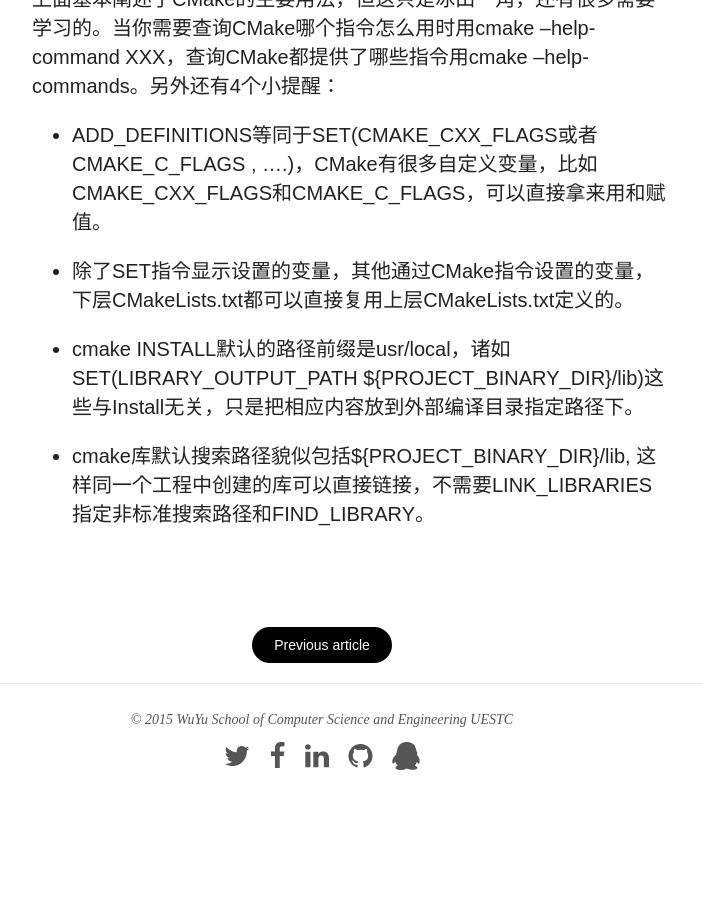
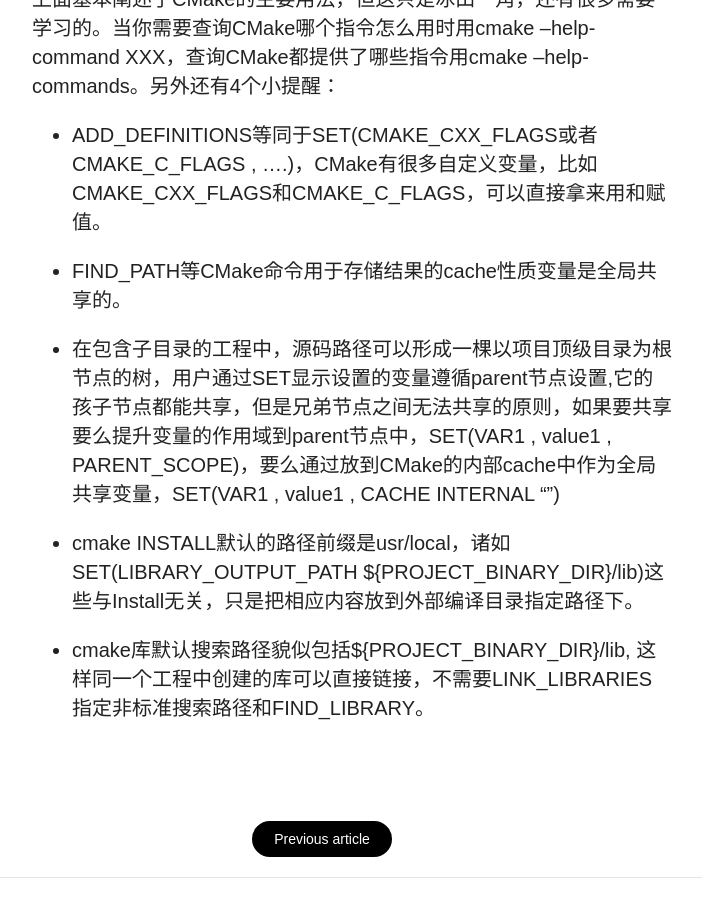
Before and after one commit to wuyu201321060203/wuyu201321060203.github.io, a Jekyll site: the page built from _posts/2015-01-01-CMAKE.md, in a window 1280 px wide and 900 px high, scrolled down 5266 px. Shown: the whole window, without its empty margins (318-1020 px from the left). Built offline with Jekyll 4.4.1, drawn with Linux system fonts in a browser that asks for light colours; nearby versions of some CDN libraries; some web fonts are replaced; comment, search, counter and statistics services are not loaded; before the commit the page ends 6092 px from its top, so only the background shows below that.

Commit message:
update blog cmake

```diff
--- a/_posts/2015-01-01-CMAKE.md
+++ b/_posts/2015-01-01-CMAKE.md
@@ -219,7 +219,9 @@ INSTALL(PROGRAMS end.sh DESTINATION ${PROJECT_BINARY_DIR}/bin/test)
 
 - ADD_DEFINITIONS等同于SET(CMAKE_CXX_FLAGS或者CMAKE_C_FLAGS , ....)，CMake有很多自定义变量，比如CMAKE_CXX_FLAGS和CMAKE_C_FLAGS，可以直接拿来用和赋值。
 
-- 除了SET指令显示设置的变量，其他通过CMake指令设置的变量，下层CMakeLists.txt都可以直接复用上层CMakeLists.txt定义的。
+- FIND_PATH等CMake命令用于存储结果的cache性质变量是全局共享的。
+
+- 在包含子目录的工程中，源码路径可以形成一棵以项目顶级目录为根节点的树，用户通过SET显示设置的变量遵循parent节点设置,它的孩子节点都能共享，但是兄弟节点之间无法共享的原则，如果要共享要么提升变量的作用域到parent节点中，SET(VAR1 , value1 , PARENT_SCOPE)，要么通过放到CMake的内部cache中作为全局共享变量，SET(VAR1 , value1 , CACHE INTERNAL "")
 
 - cmake INSTALL默认的路径前缀是usr/local，诸如SET(LIBRARY_OUTPUT_PATH ${PROJECT_BINARY_DIR}/lib)这些与Install无关，只是把相应内容放到外部编译目录指定路径下。
 
```
